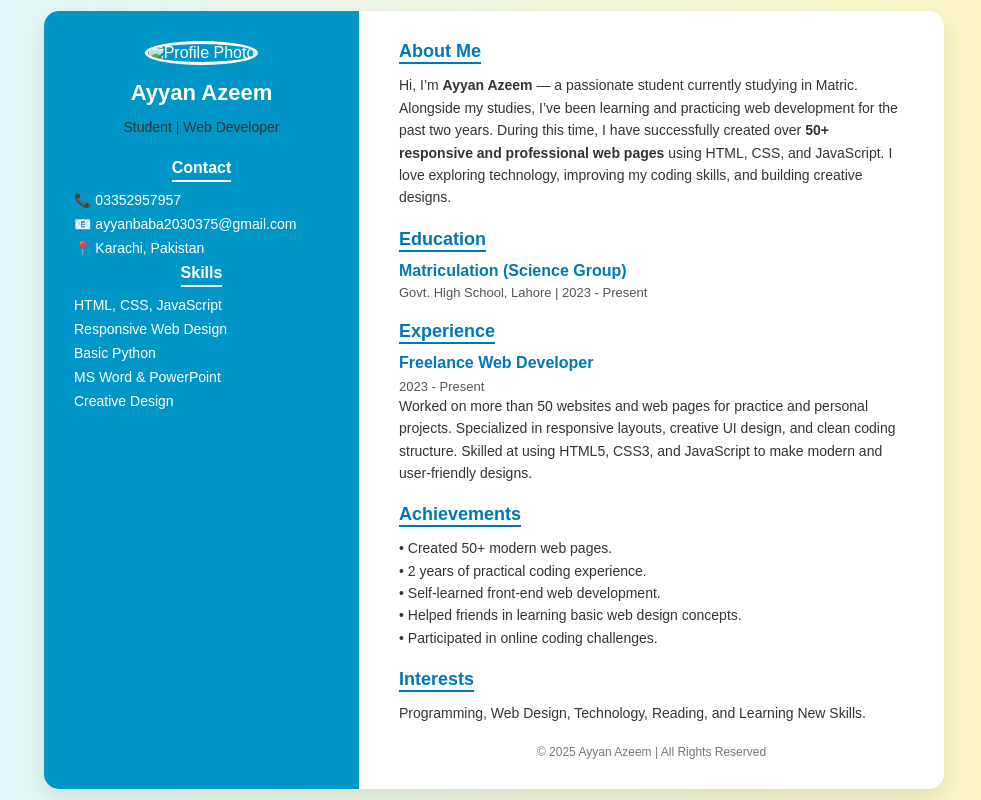
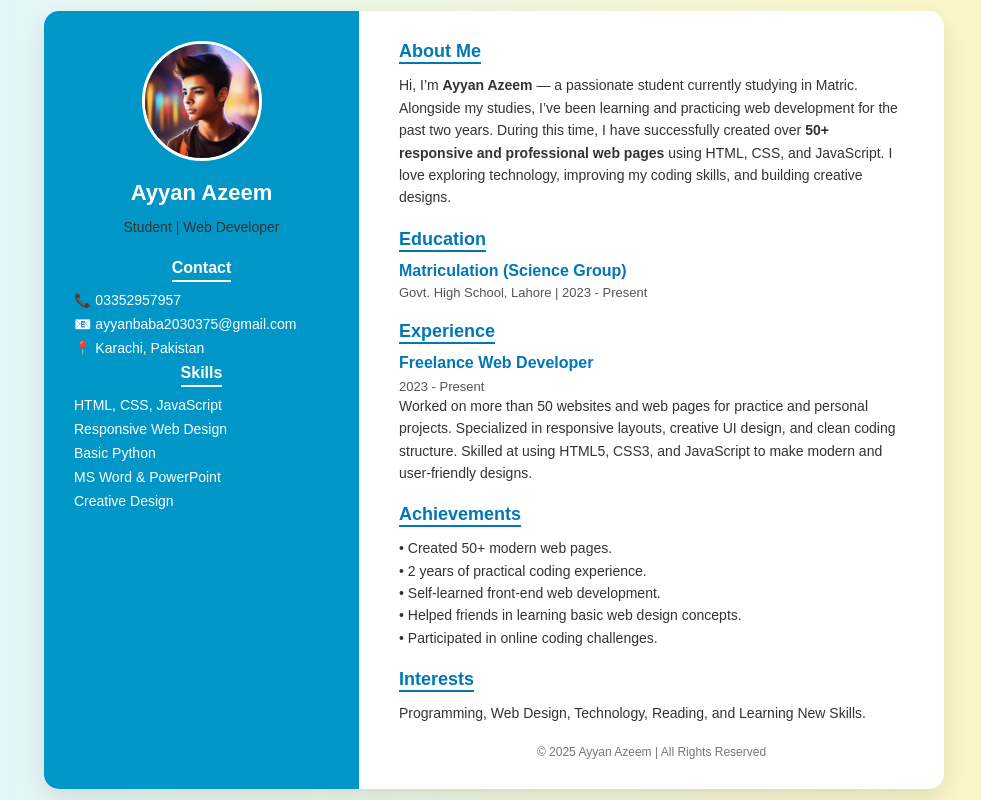
Before and after one commit to ayyanbaba2030375-lang/AYY, a plain HTML site: page index.html in a window 1280 px wide. Shown: the whole page, without its empty margins (146-1127 px from the left). Drawn offline with Linux system fonts and the light colour scheme.

Commit message:
file rename

```diff
--- a/cv.html
+++ b/index.html
@@ -142,7 +142,7 @@
   <div class="cv-container">
     <!-- Left Section -->
     <div class="left">
-      <img src="a.jpg" alt="Profile Photo">
+      <img src="./a.png">
       <h2>Ayyan Azeem</h2>
       <p>Student | Web Developer</p>
 
```
